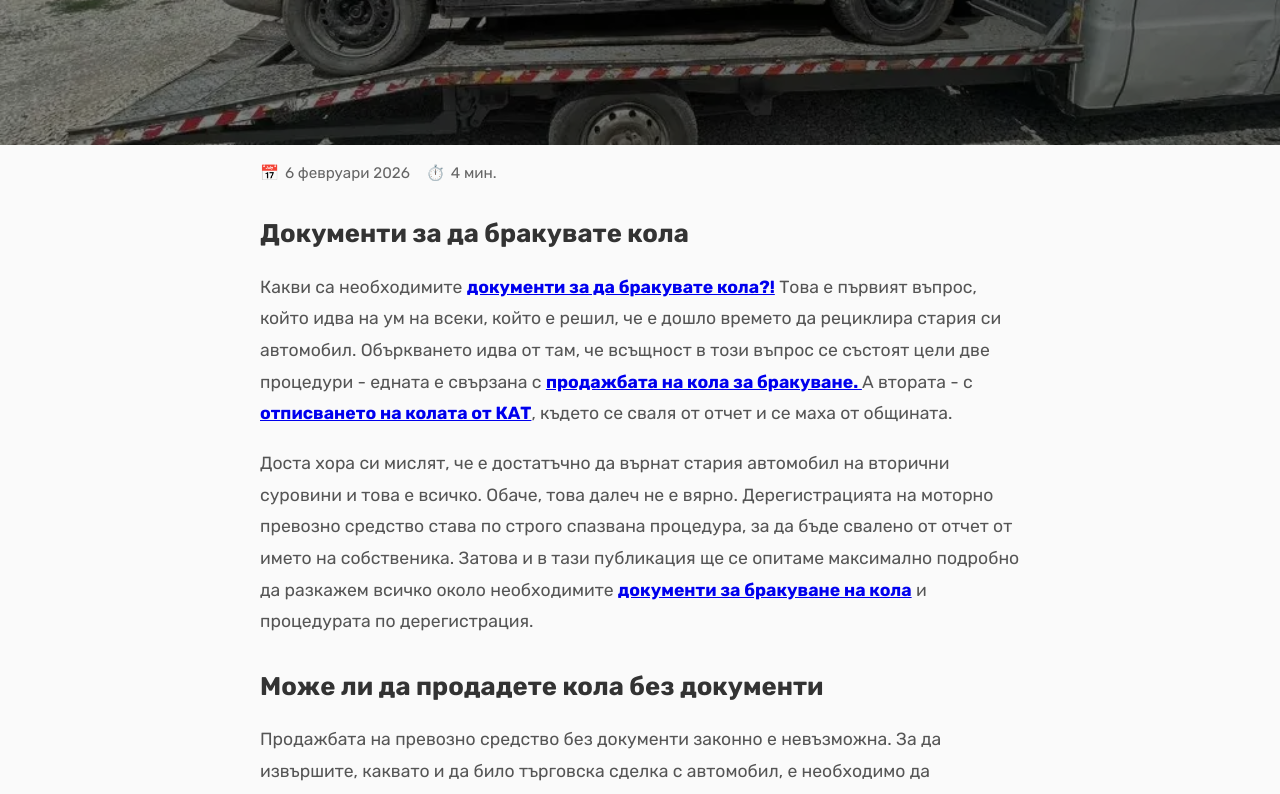
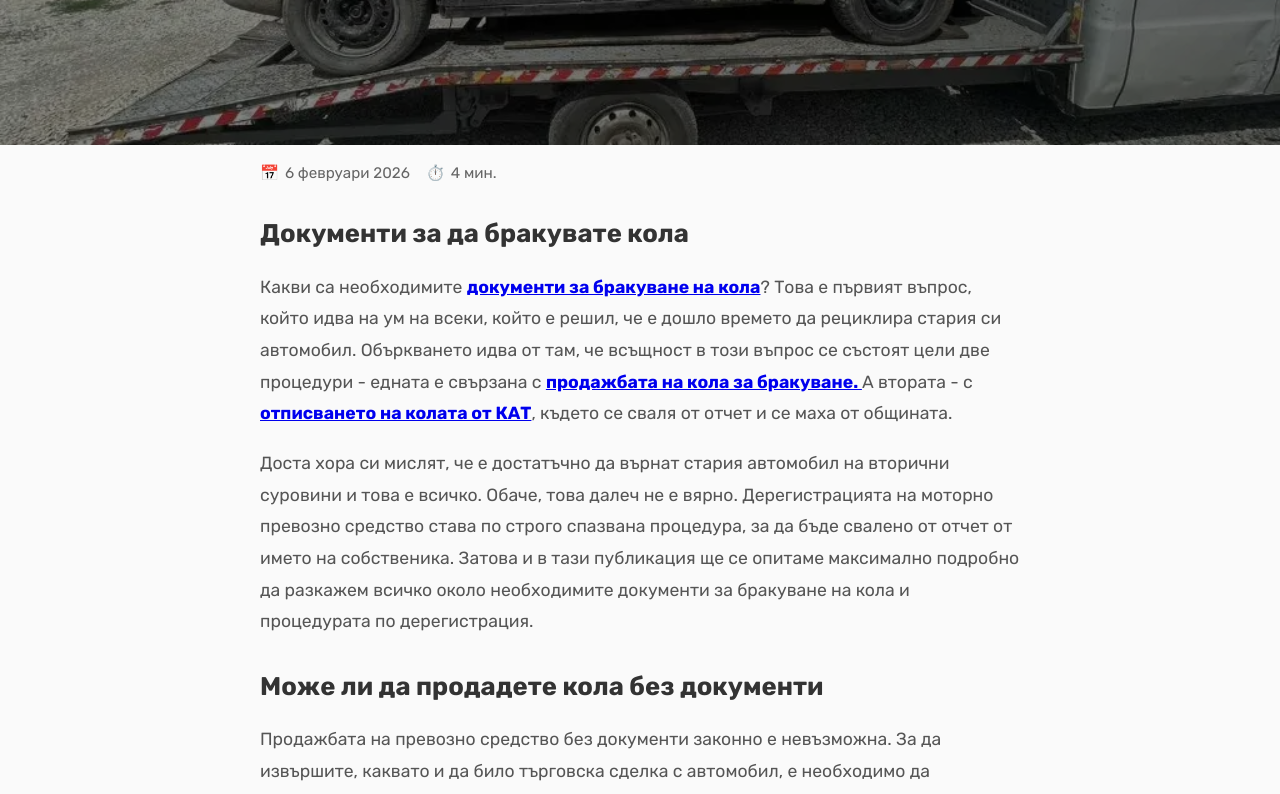
Before and after one commit to inweblife/autoblog, a Next.js app: page /blog/documenti-za-da-brakuvate-kola in a window 1280 px wide. Shown: the part 539-1333 px from the top of the page. Built offline with nearby package versions, Linux system fonts and the light colour scheme; a web font is replaced by a local one.

Commit message:
Update page.jsx

```diff
--- a/app/blog/documenti-za-da-brakuvate-kola/page.jsx
+++ b/app/blog/documenti-za-da-brakuvate-kola/page.jsx
@@ -66,8 +66,8 @@ export default function Documenti() {
         <p className={styles.section_text}>
           Какви са необходимите{" "}
           <a href="https://kolazascrap.com/blog/documenti-za-brakuvane-na-kola/" target="_blank" rel="noopener noreferrer">
-            <strong>документи за да бракувате кола?!</strong>
-          </a>{" "}
+            <strong>документи за бракуване на кола</strong>
+          </a>?{" "}
           Това е първият въпрос, който идва на ум на всеки, който е решил, че е
           дошло времето да рециклира стария си автомобил. Объркването идва от
           там, че всъщност в този въпрос се състоят цели две процедури - едната
@@ -83,11 +83,7 @@ export default function Documenti() {
           Дерегистрацията на моторно превозно средство става по строго спазвана
           процедура, за да бъде свалено от отчет от името на собственика. Затова
           и в тази публикация ще се опитаме максимално подробно да разкажем
-          всичко около необходимите{" "}
-          <a href="https://kolazascrap.com/blog/documenti-za-brakuvane-na-kola/" target="_blank" rel="noopener noreferrer">
-            <strong>документи за бракуване на кола</strong>
-          </a>{" "}
-          и процедурата по дерегистрация.
+          всичко около необходимите документи за бракуване на кола и процедурата по дерегистрация.
         </p>
 
         <h2 className={styles.section_title}>
```
